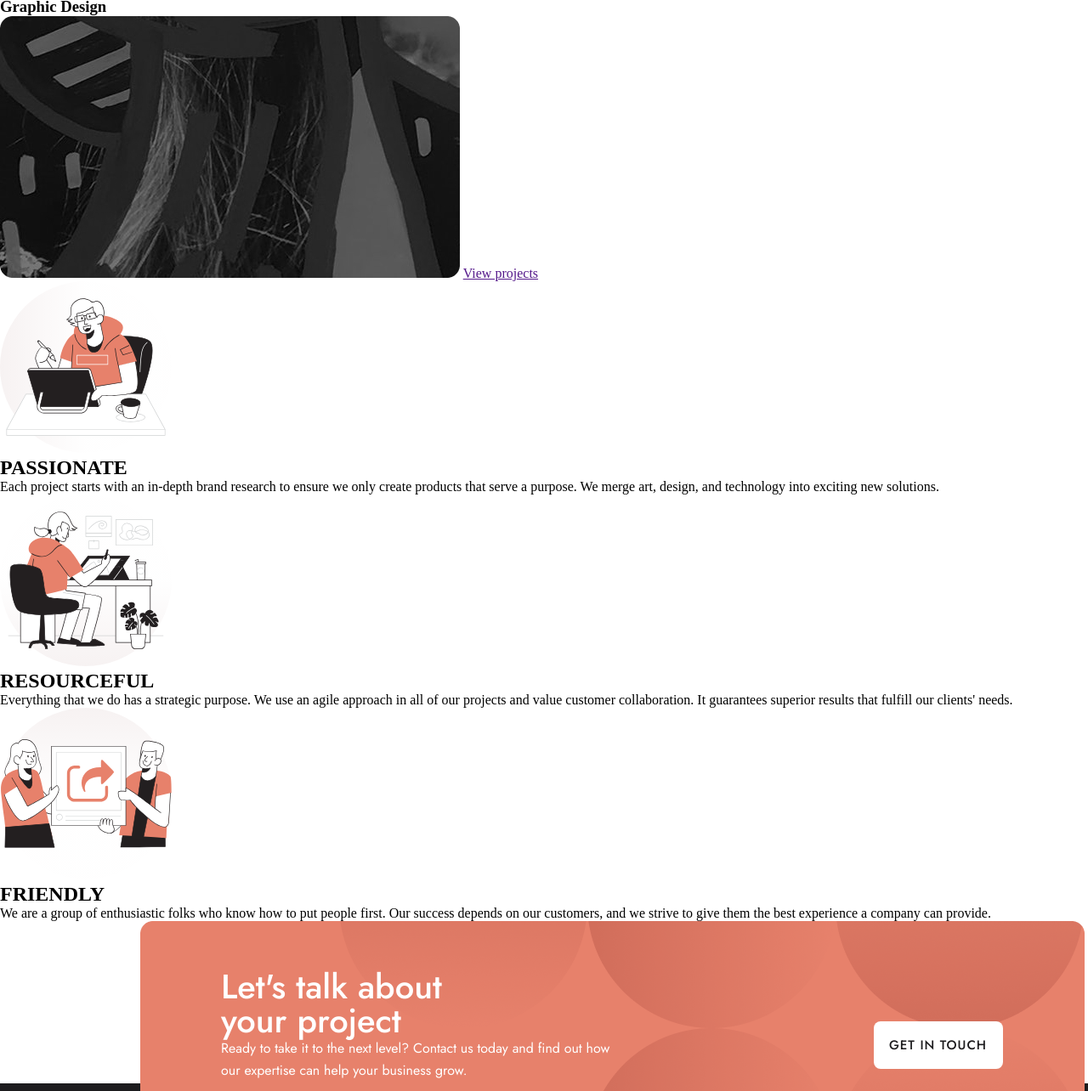
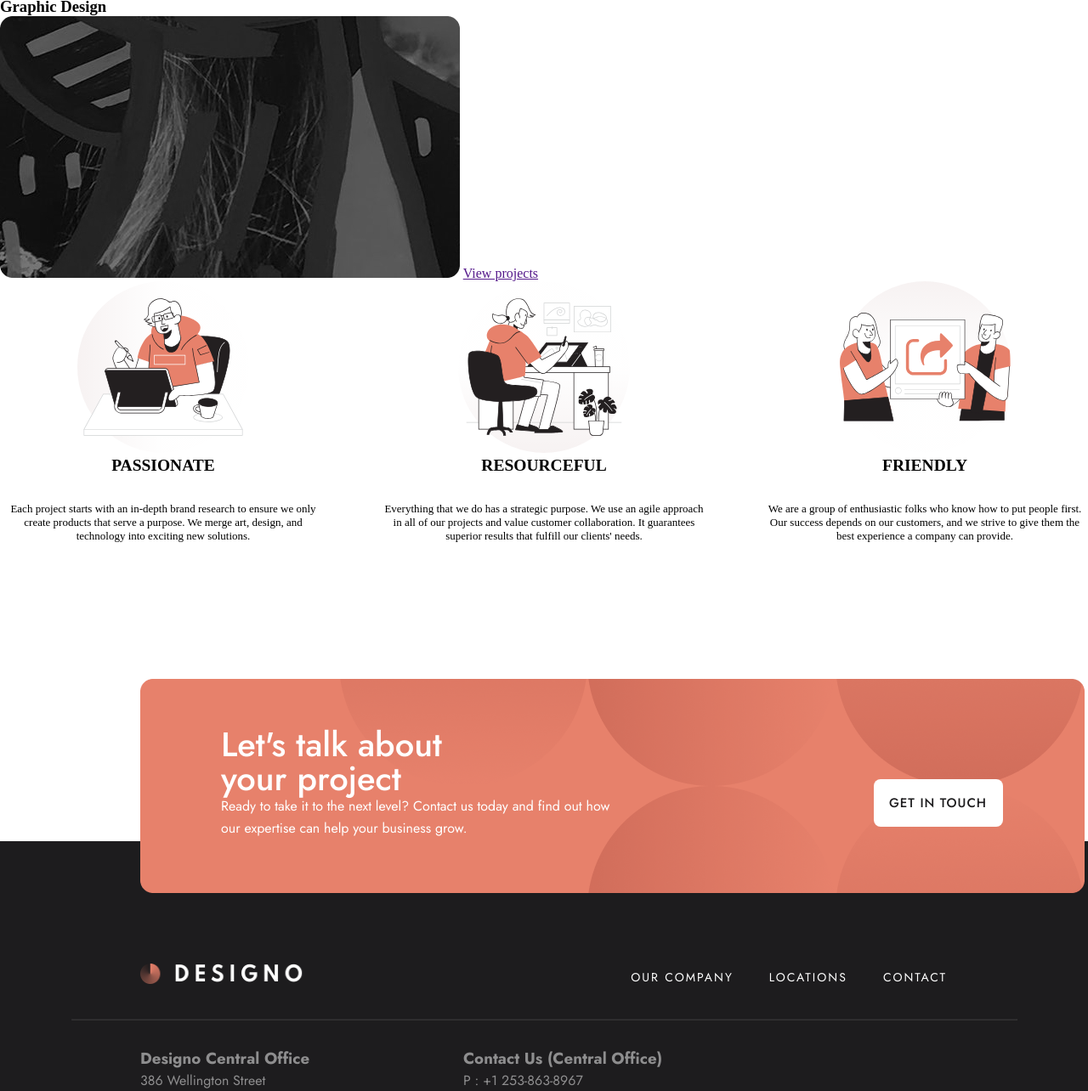
Before and after one commit to allaseau/designo, a plain HTML site: page index.html in a window 1280 px wide. Shown: the part 2646-3930 px from the top of the page at 85% size. Drawn offline with Linux system fonts and the light colour scheme.

Commit message:
add img and style main

```diff
--- a/index.html
+++ b/index.html
@@ -56,7 +56,7 @@
       <section class="section__projects">
         <article class="projects__web">
           <h1>Web Design</h1>
-          <img src="./src/img/Group 17.jpg" alt="laptop" />
+          <img src="./src/img/web-design.png" alt="laptop" />
           <a href="Tanguy/webdesign.html" target="_blank">View projects</a>
         </article>
         <article class="projects__app">
--- a/src/sass/_index.scss
+++ b/src/sass/_index.scss
@@ -36,9 +36,29 @@ body {
       }
     }
   }
+
   main {
     .section__values {
-      @include locations;
+      display: flex;
+      flex-direction: row;
+      flex-wrap: wrap;
+      align-items: center;
+      justify-content: space-between;
+      margin-bottom: 160px;
+      .values__passion {
+        font-size: small;
+        text-align: center;
+        width: 30%;
+        h2 {
+          margin-bottom: 32px;
+        }
+      }
+      .values__resourceful {
+        @extend .values__passion;
+      }
+      .values__friendly {
+        @extend .values__passion;
+      }
     }
   }
 
--- a/src/sass/_partial.scss
+++ b/src/sass/_partial.scss
@@ -27,10 +27,4 @@ $fontJ: "Jost", sans-serif;
       @extend .values__passion;
     }
   }
-  .values__resourceful {
-    @extend .values__passion;
-  }
-  .values__friendly {
-    @extend .values__passion;
-  }
 }
```
Also changed, not shown: src/css/style.css, src/css/style.min.css, src/img/web-design.png (added), 2 other files.
